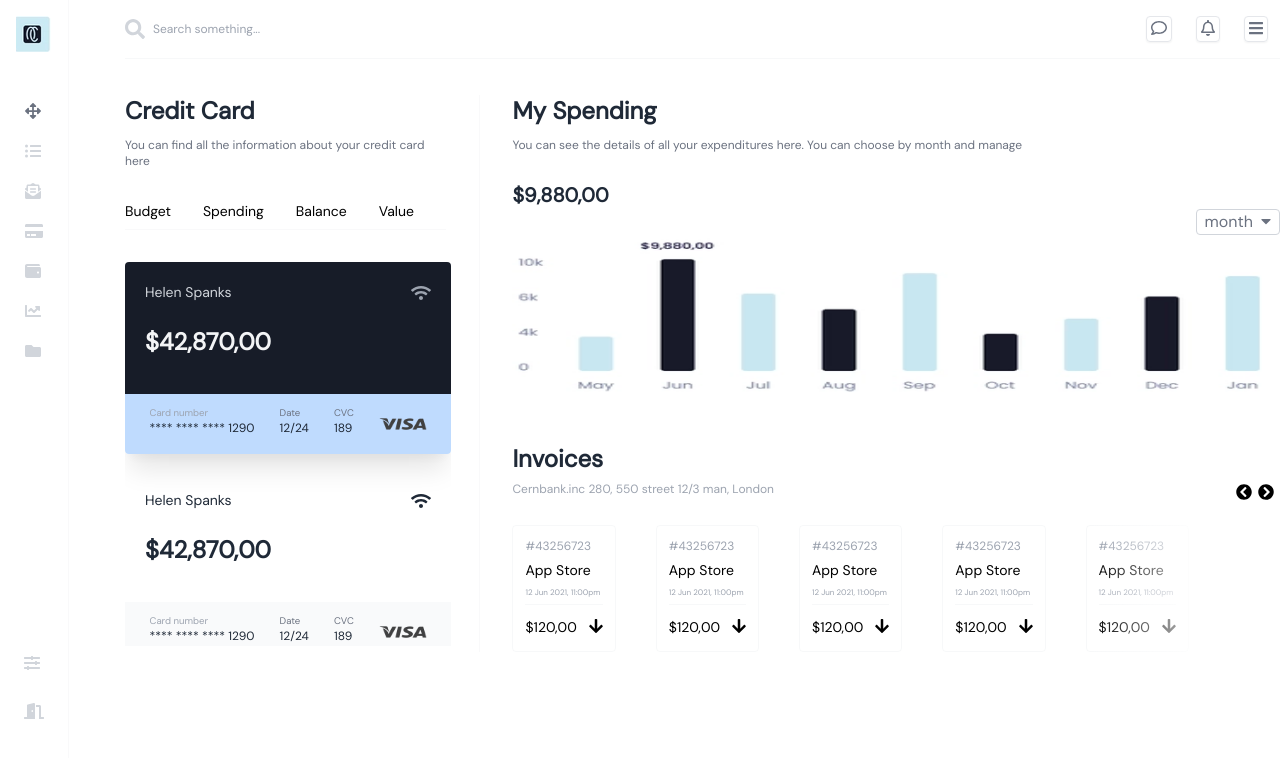
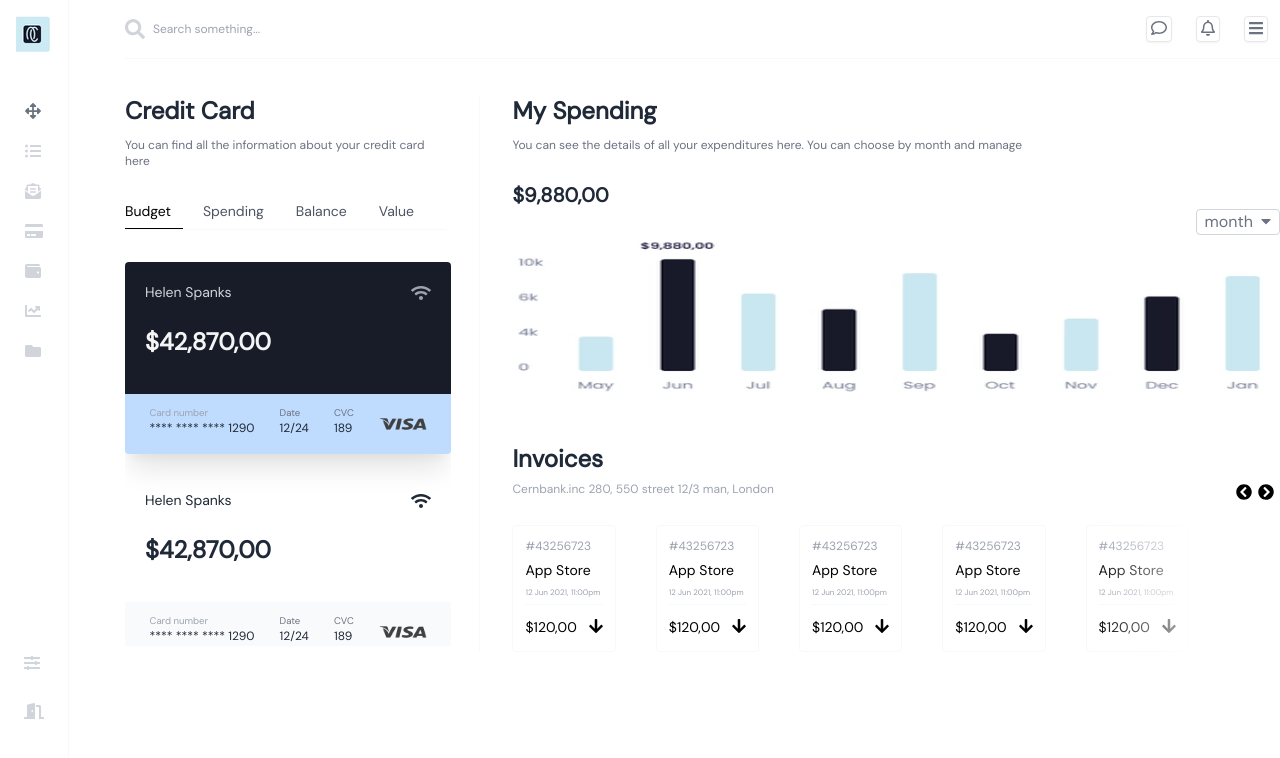
Before and after one commit to bytemerger/veufinance, a Vue app: page / in a window 1280 px wide. Shown: the top 758 px of the page. Built offline with nearby package versions, Linux system fonts and the light colour scheme.

Commit message:
add active class for credit nav

```diff
--- a/src/components/CreditView.vue
+++ b/src/components/CreditView.vue
@@ -4,10 +4,10 @@
     <div class="text-xs text-gray-500 mt-2.5">You can find all the information about your credit card here</div>
     <div class="mt-8 text-sm">
       <ul class="flex list-none">
-        <li class="border-b pr-5 lg:pr-8 pb-2 border-opacity-25">Budget</li>
-        <li class="border-b pr-5 lg:pr-8 pb-2 border-opacity-25">Spending</li>
-        <li class="border-b pr-5 lg:pr-8 pb-2 border-opacity-25">Balance</li>
-        <li class="border-b pr-5 lg:pr-8 pb-2 border-opacity-25">Value</li>
+        <li class="border-b pr-5 lg:pr-8 pb-2 border-opacity-25 active">Budget</li>
+        <li class="border-b pr-5 lg:pr-8 pb-2 border-opacity-25 text-gray-600">Spending</li>
+        <li class="border-b pr-5 lg:pr-8 pb-2 border-opacity-25 text-gray-600">Balance</li>
+        <li class="border-b pr-5 lg:pr-8 pb-2 border-opacity-25 text-gray-600">Value</li>
       </ul>
     </div>
     <div class="card-holder masked overflow-x-auto h-120">
@@ -43,4 +43,17 @@ export default {
 .h-120{
   height: 26rem;
 }
+.active{
+  position: relative;
+
+}
+.active::before {
+  content: '';
+  display: block;
+  position: absolute;
+  bottom: 0;
+  width: 75%;
+  left: 0;
+  border-top: 1px solid black;
+}
 </style>
```
